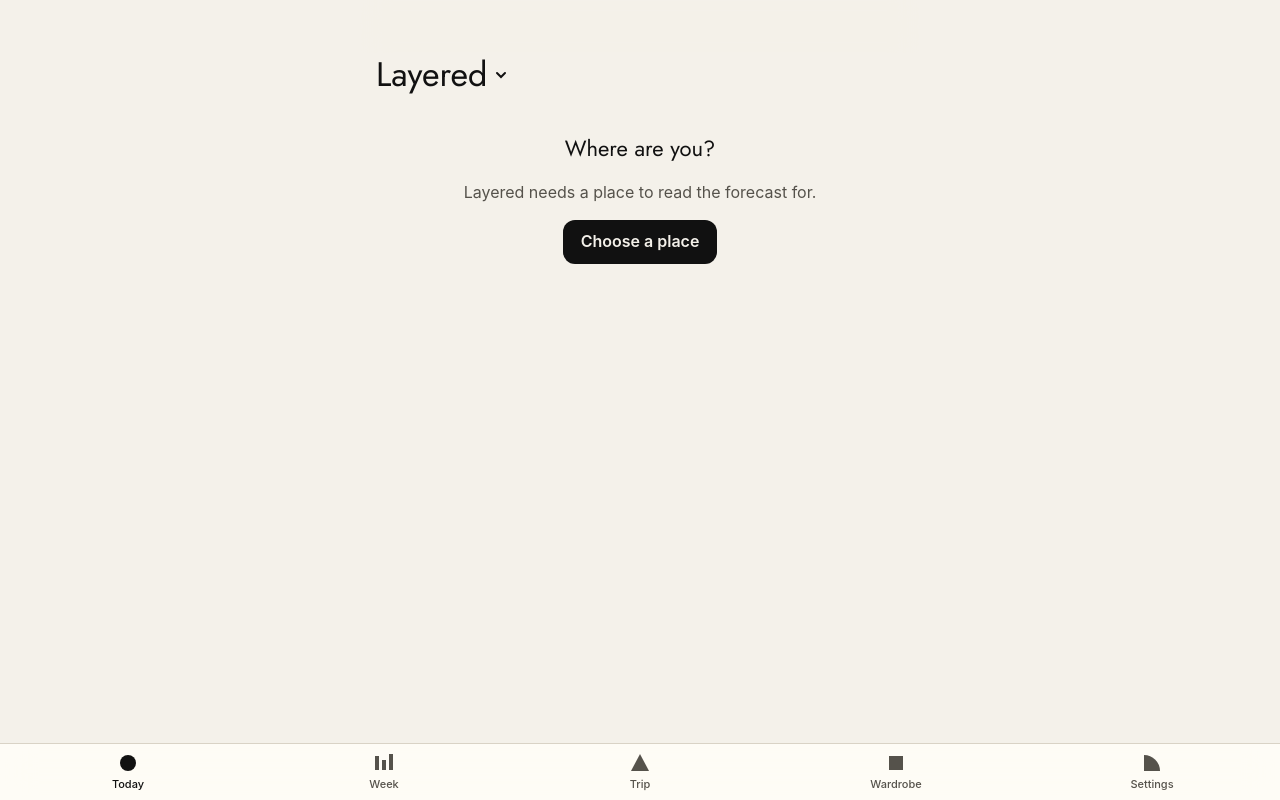
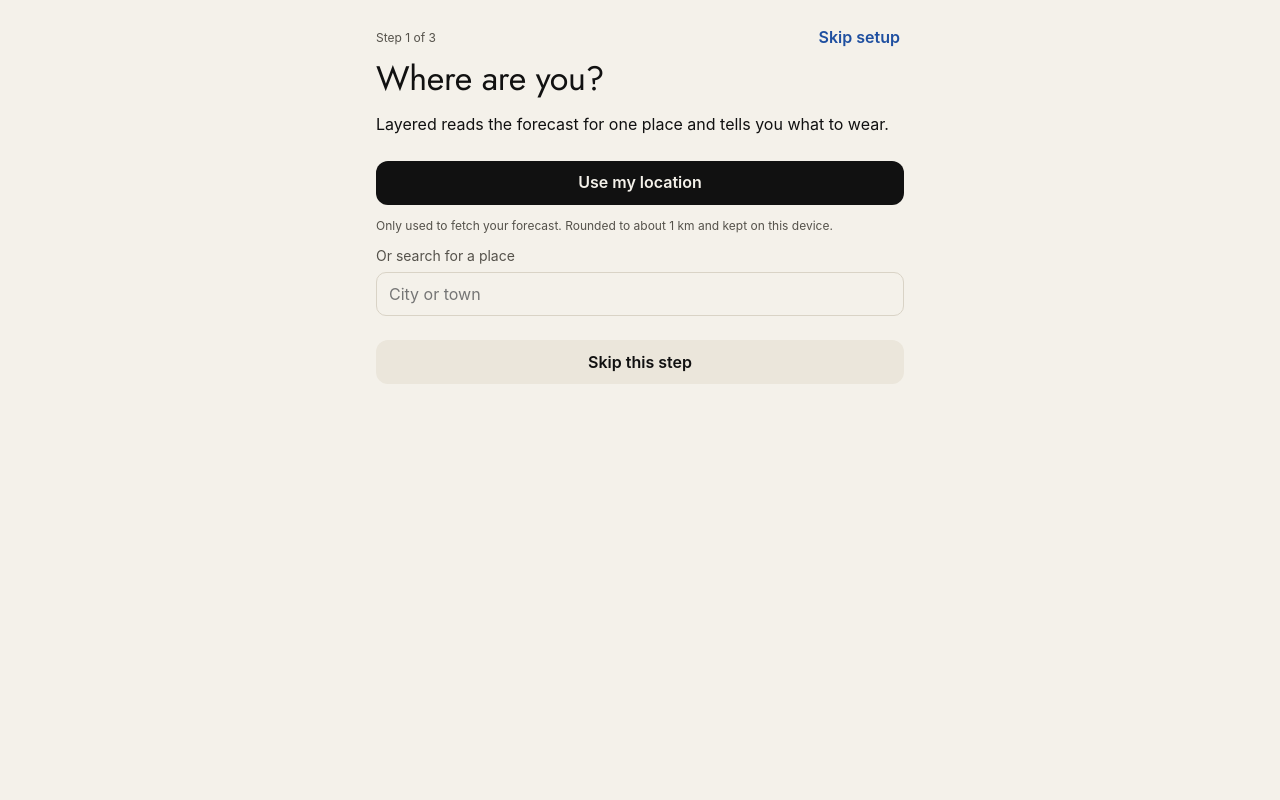
Before and after one commit to torrentsec/Layered, a Preact app: page / in a window 1280 px wide. Built offline with nearby package versions, Linux system fonts and the light colour scheme.

Commit message:
feat(onboarding): add first-run place and comfort flow

```diff
--- a/src/App.tsx
+++ b/src/App.tsx
@@ -8,6 +8,8 @@ import { Week } from './screens/Week';
 import { Settings } from './screens/Settings';
 import { Trip } from './screens/Trip';
 import { Wardrobe } from './screens/Wardrobe';
+import { Onboarding, settleOnboarding } from './screens/Onboarding';
+import { onboarded } from './data/store';
 import { ToastHost } from './components/Toast';
 import { SettingsIcon, TodayIcon, TripIcon, WardrobeIcon, WeekIcon } from './components/Icons';
 
@@ -18,6 +20,9 @@ interface TabDef {
   screen: FunctionComponent;
 }
 
+// Settled once at start-up, so adding a place during the flow doesn't end it early.
+settleOnboarding();
+
 const TAB_DEFS: TabDef[] = [
   { id: 'today', label: 'Today', icon: TodayIcon, screen: Today },
   { id: 'week', label: 'Week', icon: WeekIcon, screen: Week },
@@ -27,6 +32,14 @@ const TAB_DEFS: TabDef[] = [
 ];
 
 export function App() {
+  if (!onboarded.value) {
+    return (
+      <>
+        <Onboarding />
+        <ToastHost />
+      </>
+    );
+  }
   const r = route.value;
   const active = TAB_DEFS.find((t) => t.id === r.tab) ?? TAB_DEFS[0];
   const Screen = active.screen;
--- /dev/null
+++ b/src/screens/Onboarding.tsx
@@ -0,0 +1,117 @@
+// SPDX-License-Identifier: AGPL-3.0-or-later
+// Copyright (c) 2026 Daniel Woo
+
+import { useEffect, useRef, useState } from 'preact/hooks';
+import type { Place } from '../data/openmeteo';
+import { locate } from '../data/location';
+import { here, onboarded, patchSettings, places } from '../data/store';
+import { go } from '../router';
+import { PlaceSearch } from '../components/PlaceSheet';
+import { haptic } from '../components/haptics';
+import { PreferenceRows, SensitivityPicker } from './settings/Comfort';
+
+const STEPS = 3;
+
+/** True when nothing suggests this device has been used before (US-006). */
+export function needsOnboarding(): boolean {
+  return !onboarded.value && places.value.length === 0 && here.value === null;
+}
+
+/** Existing users skip the flow without being asked. */
+export function settleOnboarding(): void {
+  if (!onboarded.value && !needsOnboarding()) onboarded.value = true;
+}
+
+function finish(): void {
+  onboarded.value = true;
+  go('today');
+}
+
+export function Onboarding() {
+  const [step, setStep] = useState(1);
+  const [locating, setLocating] = useState(false);
+  const [err, setErr] = useState<string | null>(null);
+  const [chosen, setChosen] = useState<string | null>(null);
+  const heading = useRef<HTMLHeadingElement>(null);
+  const first = useRef(true);
+
+  // Move focus with the step so screen readers announce where they are, but not on first load.
+  useEffect(() => {
+    if (first.current) {
+      first.current = false;
+      return;
+    }
+    heading.current?.focus();
+  }, [step]);
+
+  const next = () => (step < STEPS ? setStep(step + 1) : finish());
+
+  const useHere = async () => {
+    setLocating(true);
+    setErr(null);
+    try {
+      here.value = await locate();
+      patchSettings({ placeId: 'here' });
+      setChosen('Current location');
+      haptic();
+      setStep(2);
+    } catch (e) {
+      setErr((e as Error).message);
+    } finally {
+      setLocating(false);
+    }
+  };
+
+  const pick = (p: Place) => {
+    if (!places.value.some((x) => x.id === p.id)) places.value = [...places.value, { ...p, kind: 'home' }];
+    patchSettings({ placeId: p.id });
+    setChosen(p.name);
+    haptic();
+    setStep(2);
+  };
+
+  return (
+    <div class="app" style={{ paddingTop: 'calc(16px + var(--safe-top))', paddingBottom: 'calc(24px + var(--safe-bottom))' }}>
+      <header style={{ display: 'flex', alignItems: 'center', justifyContent: 'space-between', minHeight: '44px' }}>
+        <span class="small-print" style={{ margin: 0 }}>Step {step} of {STEPS}</span>
+        <button type="button" class="text-btn" onClick={finish}>Skip setup</button>
+      </header>
+      <main>
+        {step === 1 && (
+          <section aria-labelledby="ob-h">
+            <h1 id="ob-h" ref={heading} tabIndex={-1} class="large-title">Where are you?</h1>
+            <p>Layered reads the forecast for one place and tells you what to wear.</p>
+            <button type="button" class="btn wide" onClick={useHere} disabled={locating} style={{ marginTop: '8px' }}>
+              {locating ? 'Finding you…' : 'Use my location'}
+            </button>
+            <p class="small-print">Only used to fetch your forecast. Rounded to about 1 km and kept on this device.</p>
+            {err && <p role="alert" class="stale">{err}</p>}
+            <PlaceSearch onPick={pick} label="Or search for a place" />
+          </section>
+        )}
+        {step === 2 && (
+          <section aria-labelledby="ob-h">
+            <h1 id="ob-h" ref={heading} tabIndex={-1} class="large-title">How do you feel the cold?</h1>
+            {chosen && <p class="small-print" aria-live="polite">Forecast for {chosen}.</p>}
+            <p>This sets your starting point. You can fine-tune it in Settings.</p>
+            <SensitivityPicker />
+          </section>
+        )}
+        {step === 3 && (
+          <section aria-labelledby="ob-h">
+            <h1 id="ob-h" ref={heading} tabIndex={-1} class="large-title">Anything else?</h1>
+            <p>All optional. Leave anything you’re not sure about.</p>
+            <PreferenceRows />
+            <p class="small-print">Add what you own in Wardrobe whenever you like. Advice works without it.</p>
+          </section>
+        )}
+        <div style={{ display: 'grid', gap: '8px', marginTop: '24px' }}>
+          {step > 1 && (
+            <button type="button" class="btn wide" onClick={next}>{step === STEPS ? 'Done' : 'Continue'}</button>
+          )}
+          <button type="button" class="btn secondary wide" onClick={next}>{step === STEPS ? 'Skip' : 'Skip this step'}</button>
+        </div>
+      </main>
+    </div>
+  );
+}
```
